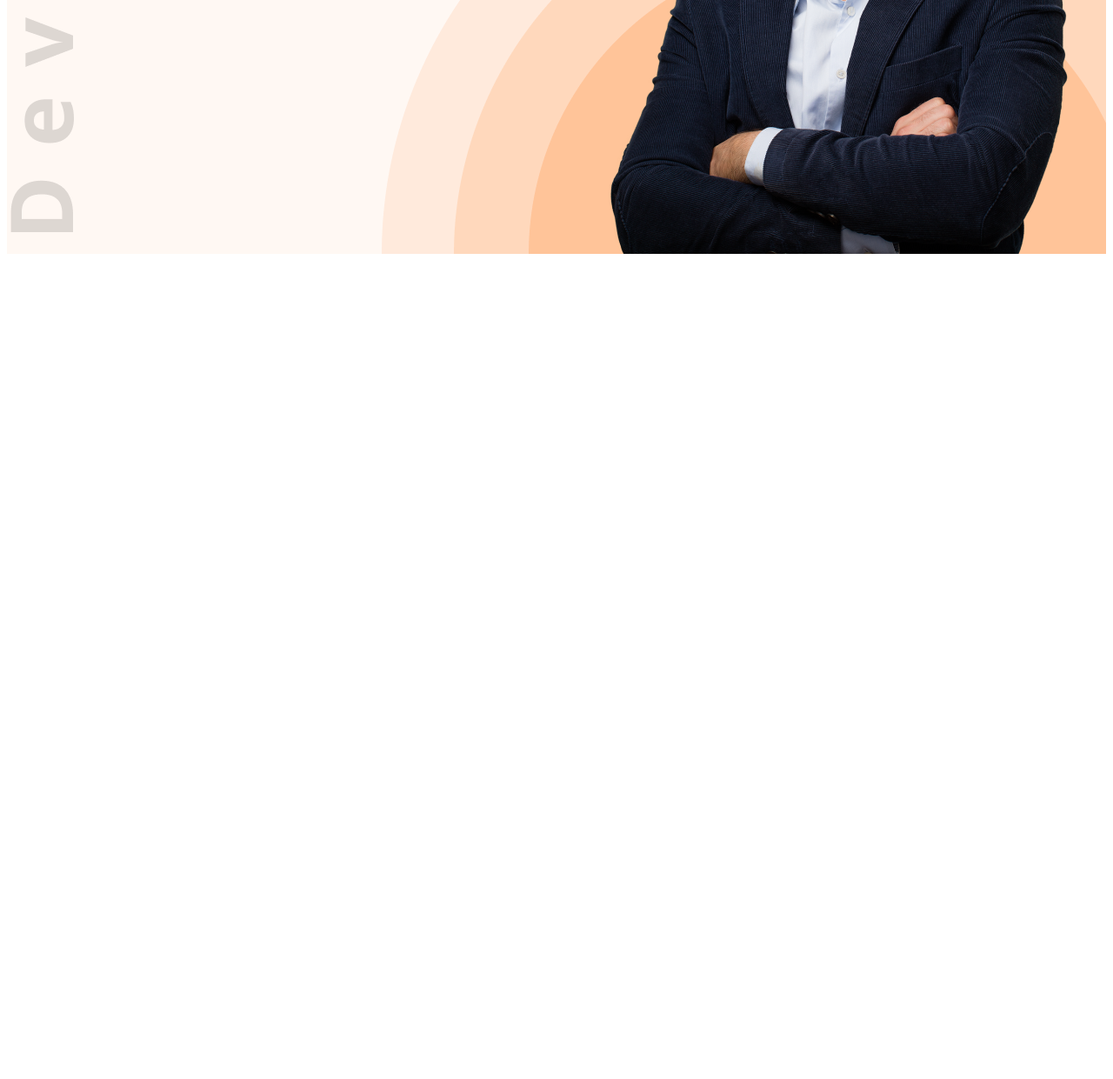
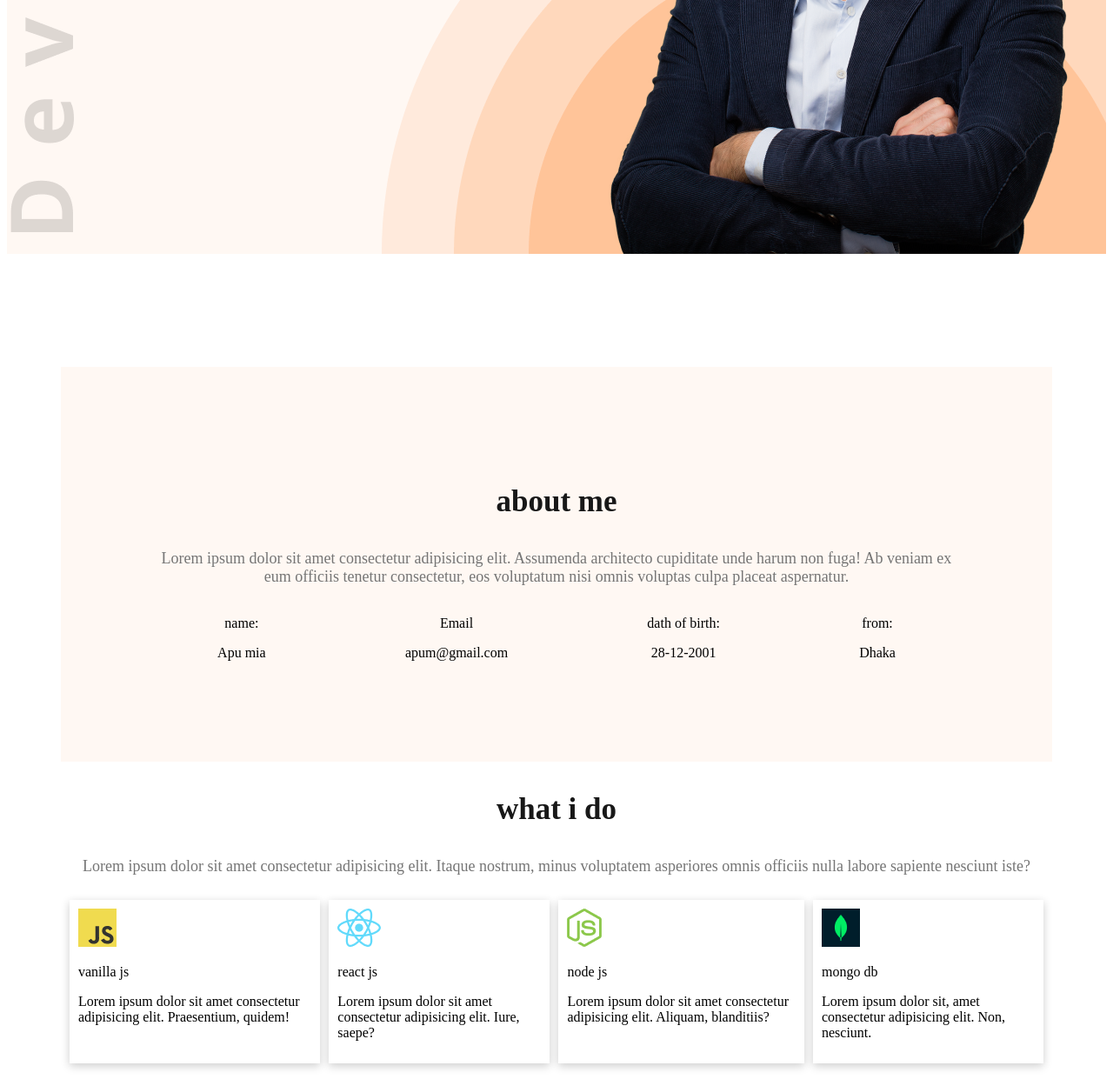
Before and after one commit to mia12596/portfolio-first-repo, a plain HTML site: page index.html in a window 1280 px wide. Shown: the part 504-1745 px from the top of the page at 87% size. Before the commit the page ends 804 px from the top, so only its background shows below. Drawn offline with Linux system fonts and the light colour scheme.

Commit message:
what i do

```diff
--- a/css/style.css
+++ b/css/style.css
@@ -31,6 +31,51 @@ ul>li>a {
 
 }
 
+.section-title {
+    color: rgb(24, 24, 24);
+    font-size: 35px;
+}
+
+.section-description {
+    color: rgb(117, 117, 117);
+    font-size: 18px;
+}
+
+/* about */
+.about {
+    background-color: rgb(255, 248, 243);
+    margin-top: 130px;
+    text-align: center;
+    padding: 100px;
+}
+
+.skill {
+    text-align: center;
+}
+
+.skills {
+    display: flex;
+    gap: 10px;
+
+    padding: 10px;
+}
+
+.about-skill {
+    box-shadow: 0 3px 10px rgb(0 0 0 / 0.2);
+    padding: 10px;
+}
+
+.about-items {
+    display: flex;
+    justify-content: space-around;
+}
+
+/* main */
+main {
+    max-width: 1140px;
+    margin: 0 auto;
+}
+
 /* banner style */
 .banner {
     display: flex;
@@ -60,6 +105,8 @@ nav {
     background-image: url(../images/developer.png), url(../images/header_bg.png);
     background-repeat: no-repeat;
     background-position: top left, bottom right;
+
+
 }
 
 
--- a/index.html
+++ b/index.html
@@ -34,7 +34,64 @@
             <img class="banner-pic" src="images/hardy.png" alt="">
         </div>
     </header>
+    <main>
+        <section class="about">
+            <h3 class="section-title">about me</h3>
+            <p class="section-description">Lorem ipsum dolor sit amet consectetur adipisicing elit. Assumenda architecto
+                cupiditate unde harum non fuga! Ab veniam ex eum officiis tenetur consectetur, eos voluptatum nisi omnis
+                voluptas culpa placeat aspernatur.</p>
+            <div class="about-items">
+                <div class="about-item">
+                    <p class="item-title">name:</p>
+                    <p class="item-description">Apu mia</p>
+                </div>
+                <div class="about-item">
+                    <p class="item-title">Email</p>
+                    <p class="item-description">apum@gmail.com</p>
+                </div>
+                <div class="about-item">
+                    <p class="item-title">dath of birth:</p>
+                    <p class="item-description">28-12-2001</p>
+                </div>
+                <div class="about-item">
+                    <p class="item-title">from:</p>
+                    <p class="item-description">Dhaka</p>
+                </div>
+            </div>
+        </section>
+        <section class="skill">
+            <h3 class="section-title">what i do</h3>
+            <p class="section-description">Lorem ipsum dolor sit amet consectetur adipisicing elit. Itaque nostrum,
+                minus voluptatem asperiores omnis officiis nulla labore sapiente nesciunt iste?</p>
 
+        </section>
+        <div class="skills">
+            <div class="about-skill">
+                <img src="images/icons/js.png" alt="">
+                <p class="skill-title">vanilla js</p>
+                <p class="skill-description">Lorem ipsum dolor sit amet consectetur adipisicing elit. Praesentium,
+                    quidem!</p>
+            </div>
+            <div class="about-skill">
+                <img src="images/icons/react.png" alt="">
+                <p class="skill-title">react js</p>
+                <p class="skill-description">Lorem ipsum dolor sit amet consectetur adipisicing elit. Iure, saepe?
+                </p>
+            </div>
+            <div class="about-skill">
+                <img src="images/icons/nodejs.png" alt="">
+                <p class="skill-title">node js</p>
+                <p class="skill-description">Lorem ipsum dolor sit amet consectetur adipisicing elit. Aliquam,
+                    blanditiis?</p>
+            </div>
+            <div class="about-skill">
+                <img src="images/icons/mongo.png" alt="">
+                <p class="skill-title">mongo db</p>
+                <p class="skill-description">Lorem ipsum dolor sit, amet consectetur adipisicing elit. Non,
+                    nesciunt.</p>
+            </div>
+        </div>
+    </main>
 </body>
 
 </html>
```
